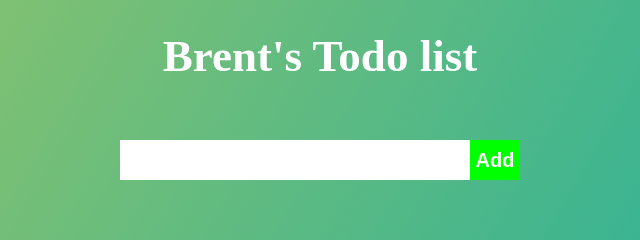
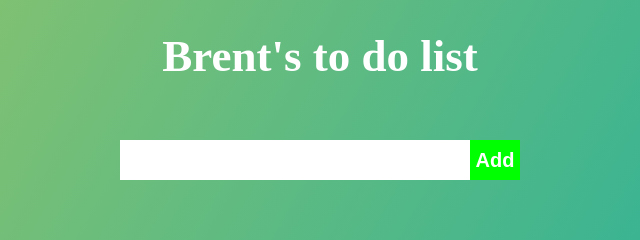
Before and after one commit to brentaharris/ToDo_list, a plain HTML site: page index.html in a window 1280 px wide. Shown: the top 240 px of the page, 320-960 px from the left. Drawn offline with Linux system fonts and the light colour scheme.

Commit message:
more stuff

```diff
--- a/index.html
+++ b/index.html
@@ -9,7 +9,7 @@
   </head>
   <body>
     <header>
-      <h1>Brent's Todo list</h1>
+      <h1>Brent's to do list</h1>
     </header>
 
     <div class="list-container">
```
